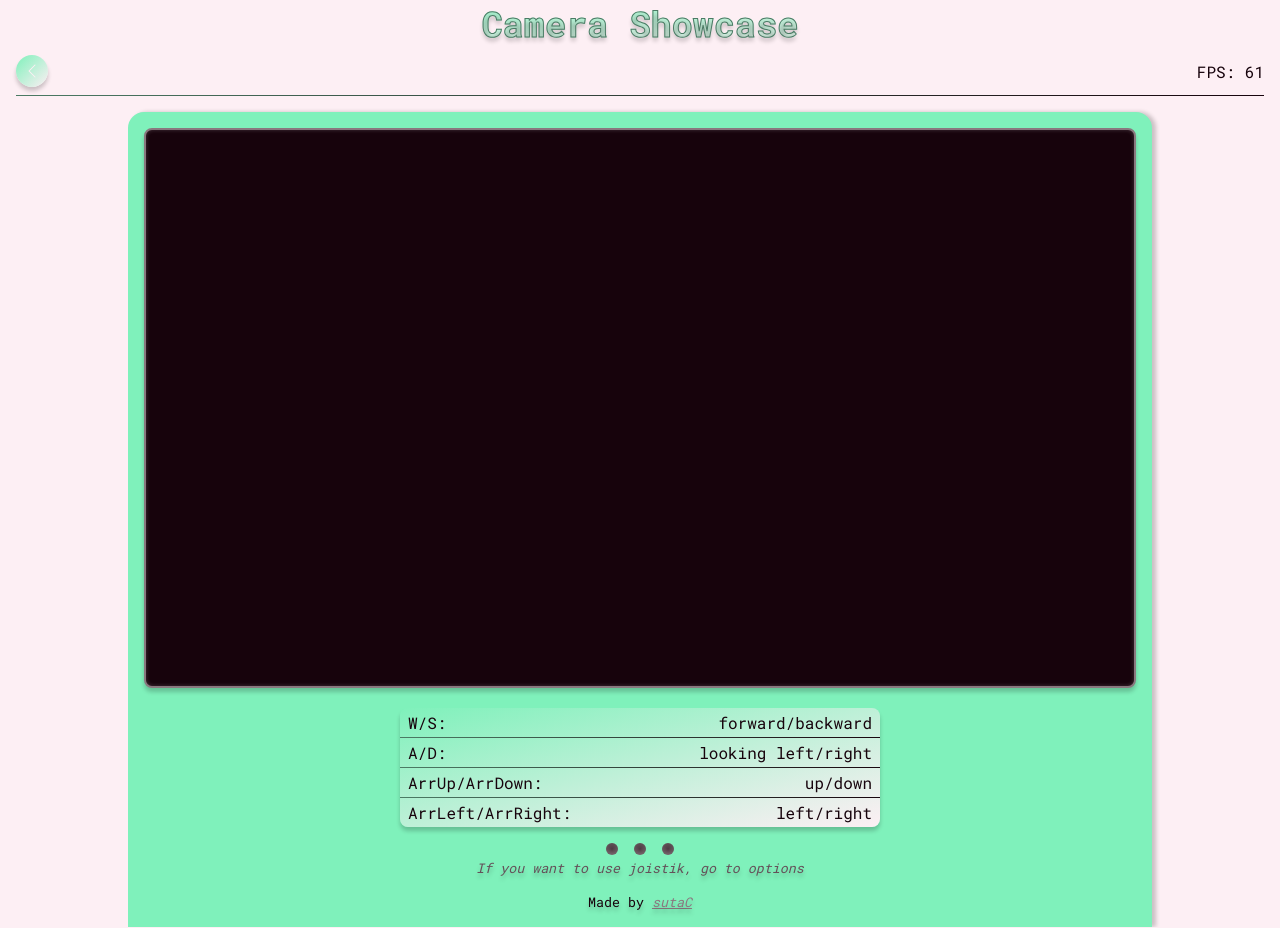
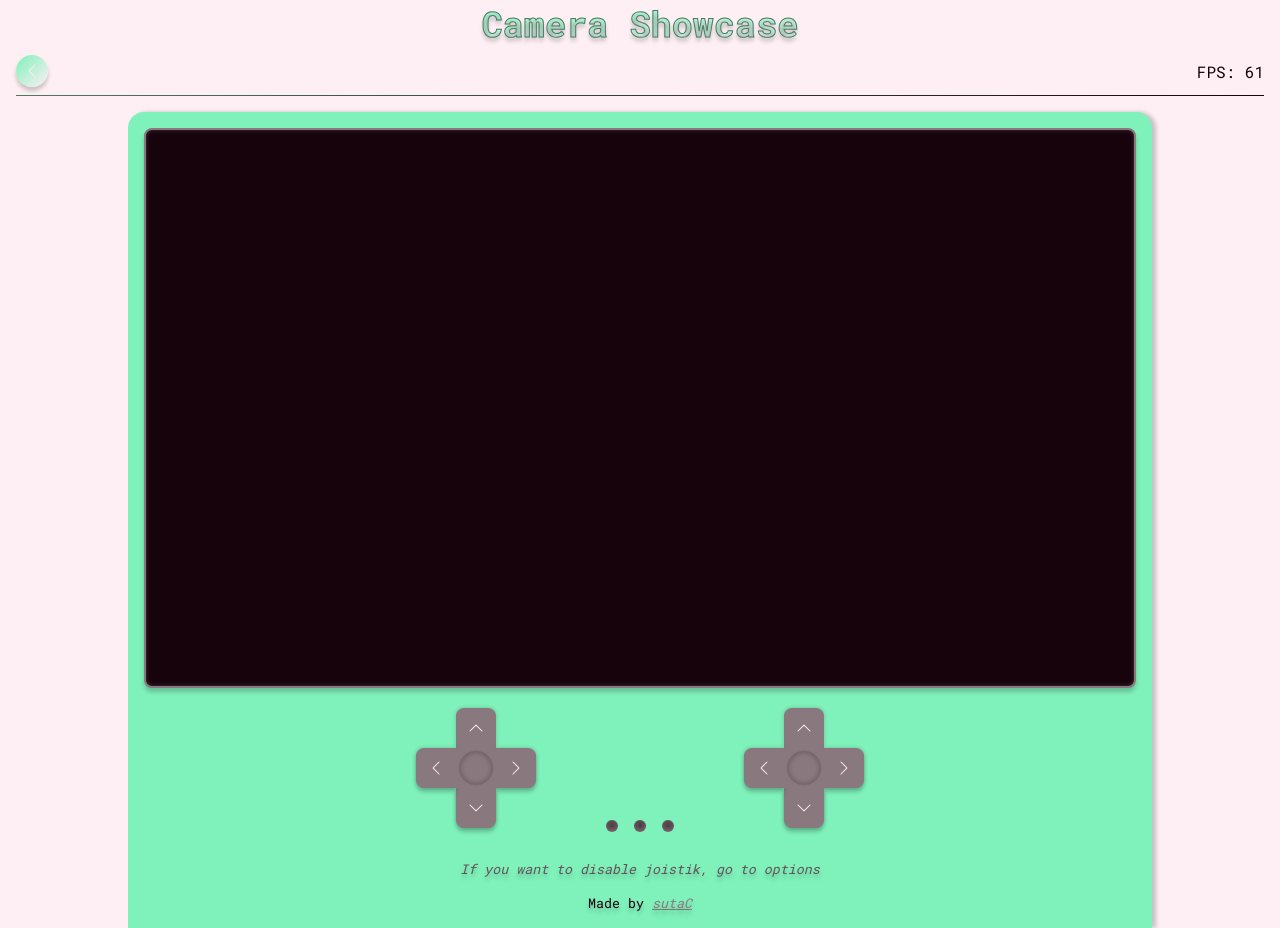
Before and after one commit to sutaC/Renderer3D, a SvelteKit app: page /camera in a window 1280 px wide. Built offline with nearby package versions, Linux system fonts and the light colour scheme; no server answers.

Commit message:
Joistick

```diff
--- a/src/lib/comonents/Gamepad.svelte
+++ b/src/lib/comonents/Gamepad.svelte
@@ -19,7 +19,7 @@
 		position: relative;
 		width: fit-content;
 		max-width: 100vw;
-		min-height: 81vh;
+		min-height: 83.5vh;
 		margin: auto;
 		padding: 1rem 1rem 0;
 		background-color: var(--_backgorund);
@@ -43,7 +43,7 @@
 	.vents {
 		position: absolute;
 		left: 50%;
-		bottom: 4.5rem;
+		bottom: calc(10vh + 1rem);
 		translate: -50% 0;
 		display: flex;
 		justify-content: center;
--- /dev/null
+++ b/src/lib/comonents/Joistick.svelte
@@ -0,0 +1,153 @@
+<script lang="ts">
+	export let style: 'primary' | 'secondary' | 'accent' = 'primary';
+	export let ids = {
+		up: '',
+		right: '',
+		down: '',
+		left: ''
+	};
+</script>
+
+<div class="joistick {style}">
+	<button class="up" id={ids.up} on:click>
+		<svg
+			xmlns="http://www.w3.org/2000/svg"
+			width="16"
+			height="16"
+			fill="currentColor"
+			class="bi bi-chevron-left"
+			viewBox="0 0 16 16"
+		>
+			<path
+				fill-rule="evenodd"
+				d="M11.354 1.646a.5.5 0 0 1 0 .708L5.707 8l5.647 5.646a.5.5 0 0 1-.708.708l-6-6a.5.5 0 0 1 0-.708l6-6a.5.5 0 0 1 .708 0"
+			/>
+		</svg>
+	</button>
+	<button class="right" id={ids.right} on:click>
+		<svg
+			xmlns="http://www.w3.org/2000/svg"
+			width="16"
+			height="16"
+			fill="currentColor"
+			class="bi bi-chevron-left"
+			viewBox="0 0 16 16"
+		>
+			<path
+				fill-rule="evenodd"
+				d="M11.354 1.646a.5.5 0 0 1 0 .708L5.707 8l5.647 5.646a.5.5 0 0 1-.708.708l-6-6a.5.5 0 0 1 0-.708l6-6a.5.5 0 0 1 .708 0"
+			/>
+		</svg>
+	</button>
+	<button class="down" id={ids.down} on:click>
+		<svg
+			xmlns="http://www.w3.org/2000/svg"
+			width="16"
+			height="16"
+			fill="currentColor"
+			class="bi bi-chevron-left"
+			viewBox="0 0 16 16"
+		>
+			<path
+				fill-rule="evenodd"
+				d="M11.354 1.646a.5.5 0 0 1 0 .708L5.707 8l5.647 5.646a.5.5 0 0 1-.708.708l-6-6a.5.5 0 0 1 0-.708l6-6a.5.5 0 0 1 .708 0"
+			/>
+		</svg>
+	</button>
+	<button class="left" id={ids.left} on:click>
+		<svg
+			xmlns="http://www.w3.org/2000/svg"
+			width="16"
+			height="16"
+			fill="currentColor"
+			class="bi bi-chevron-left"
+			viewBox="0 0 16 16"
+		>
+			<path
+				fill-rule="evenodd"
+				d="M11.354 1.646a.5.5 0 0 1 0 .708L5.707 8l5.647 5.646a.5.5 0 0 1-.708.708l-6-6a.5.5 0 0 1 0-.708l6-6a.5.5 0 0 1 .708 0"
+			/>
+		</svg>
+	</button>
+	<div class="center"></div>
+</div>
+
+<style>
+	.joistick {
+		--_background: var(--clr-shade-300);
+
+		display: grid;
+		text-align: center;
+		justify-content: center;
+		grid-template-areas: '. up .' 'left center right' '. down .';
+	}
+
+	.joistick > * {
+		width: 2.5rem;
+		aspect-ratio: 1;
+		background-color: var(--_background);
+		border: none;
+		display: flex;
+		justify-content: center;
+		align-items: center;
+		color: var(--clr-background);
+	}
+
+	.joistick > button {
+		position: relative;
+		border-radius: 0.5rem 0 0 0.5rem;
+		transition: all 200ms ease;
+	}
+
+	.joistick > button:hover {
+		--_background: color-mix(in srgb, var(--clr-shade-300), black 10%);
+	}
+
+	.joistick > button:active {
+		box-shadow: inset 4px 0 4px hsla(0, 0%, 0%, 0.2);
+	}
+
+	.up {
+		grid-area: up;
+		rotate: 90deg;
+		box-shadow: 0 0 4px hsla(0, 0%, 0%, 0.2);
+	}
+	.right {
+		grid-area: right;
+		rotate: 180deg;
+		box-shadow:
+			0 -4px 4px hsla(0, 0%, 0%, 0.2),
+			0 0 4px hsla(0, 0%, 0%, 0.2);
+	}
+	.down {
+		grid-area: down;
+		rotate: 270deg;
+		box-shadow:
+			-4px 0 4px hsla(0, 0%, 0%, 0.2),
+			0 0 4px hsla(0, 0%, 0%, 0.2);
+	}
+	.left {
+		grid-area: left;
+		box-shadow:
+			0 4px 4px hsla(0, 0%, 0%, 0.2),
+			0 0 4px hsla(0, 0%, 0%, 0.2);
+	}
+	.center {
+		grid-area: center;
+		z-index: 100;
+		scale: 1.01;
+
+		display: flex;
+		justify-content: center;
+		align-items: center;
+	}
+
+	.center::after {
+		content: '';
+		display: block;
+		width: 85%;
+		aspect-ratio: 1;
+		border-radius: 100%;
+		box-shadow: inset 0 0 4px 2px hsla(0, 0%, 0%, 0.2);
+	}
+</style>
--- a/src/routes/camera/+page.svelte
+++ b/src/routes/camera/+page.svelte
@@ -7,11 +7,12 @@
 	import Card from '$lib/Comonents/Card.svelte';
 	import Canvas from '$lib/Comonents/Canvas.svelte';
 	import Gamepad from '$lib/Comonents/Gamepad.svelte';
+	import Joistick from '$lib/Comonents/Joistick.svelte';
 
 	let engine: CameraShowcase | undefined = undefined;
 
 	// To read
-	let joistick: boolean = false;
+	let joistick: boolean = true;
 
 	let loading: boolean = true;
 
@@ -77,7 +78,7 @@
 		<Canvas id="cnv" {loading} />
 
 		<section class="controll">
-			<div class="keyboardCtrl" class:invisible={joistick}>
+			<div class:invisible={joistick}>
 				<Card style="secondary">
 					<div>
 						<span>W/S: </span>
@@ -98,15 +99,15 @@
 				</Card>
 			</div>
 
-			<div class="controller" class:invisible={!joistick}>
-				<button id="lookleft" aria-label="Look left">&lArr;</button>
-				<button id="forward" aria-label="Move forward">&uArr;</button>
-				<button id="lookright" aria-label="Look right">&rArr;</button>
-				<button id="backward" aria-label="Move backward">&dArr;</button>
-				<button id="left" aria-label="Move left">&larr;</button>
-				<button id="up" aria-label="Move up">&uarr;</button>
-				<button id="right" aria-label="Move right">&rarr;</button>
-				<button id="down" aria-label="Move down">&darr;</button>
+			<div class="joisticks" class:invisible={!joistick}>
+				<Joistick
+					style="secondary"
+					ids={{ up: 'forward', right: 'lookright', down: 'backward', left: 'lookleft' }}
+				/>
+				<Joistick
+					style="secondary"
+					ids={{ up: 'up', right: 'right', down: 'down', left: 'left' }}
+				/>
 			</div>
 		</section>
 	</main>
@@ -132,48 +133,16 @@
 		margin: 1rem 0.5rem;
 	}
 
-	.keyboardCtrl {
+	.controll > * {
 		width: 100%;
 		max-width: 30rem;
 	}
 
-	.controller {
-		display: grid;
-		text-align: center;
-		justify-content: center;
-		gap: 0.125rem;
-		grid-template-areas: '. forward . . up .' 'lookleft backward lookright left down right';
-	}
-
-	.controller button {
-		aspect-ratio: 1;
-		width: 2.5rem;
-		user-select: none;
-	}
-
-	#left {
-		grid-area: left;
-	}
-	#forward {
-		grid-area: forward;
-	}
-	#right {
-		grid-area: right;
-	}
-	#backward {
-		grid-area: backward;
-	}
-	#up {
-		grid-area: up;
-	}
-	#down {
-		grid-area: down;
-	}
-	#lookleft {
-		grid-area: lookleft;
-	}
-	#lookright {
-		grid-area: lookright;
+	.joisticks {
+		display: flex;
+		justify-content: space-between;
+		align-items: center;
+		padding: 0 1rem;
 	}
 
 	.invisible {
```
